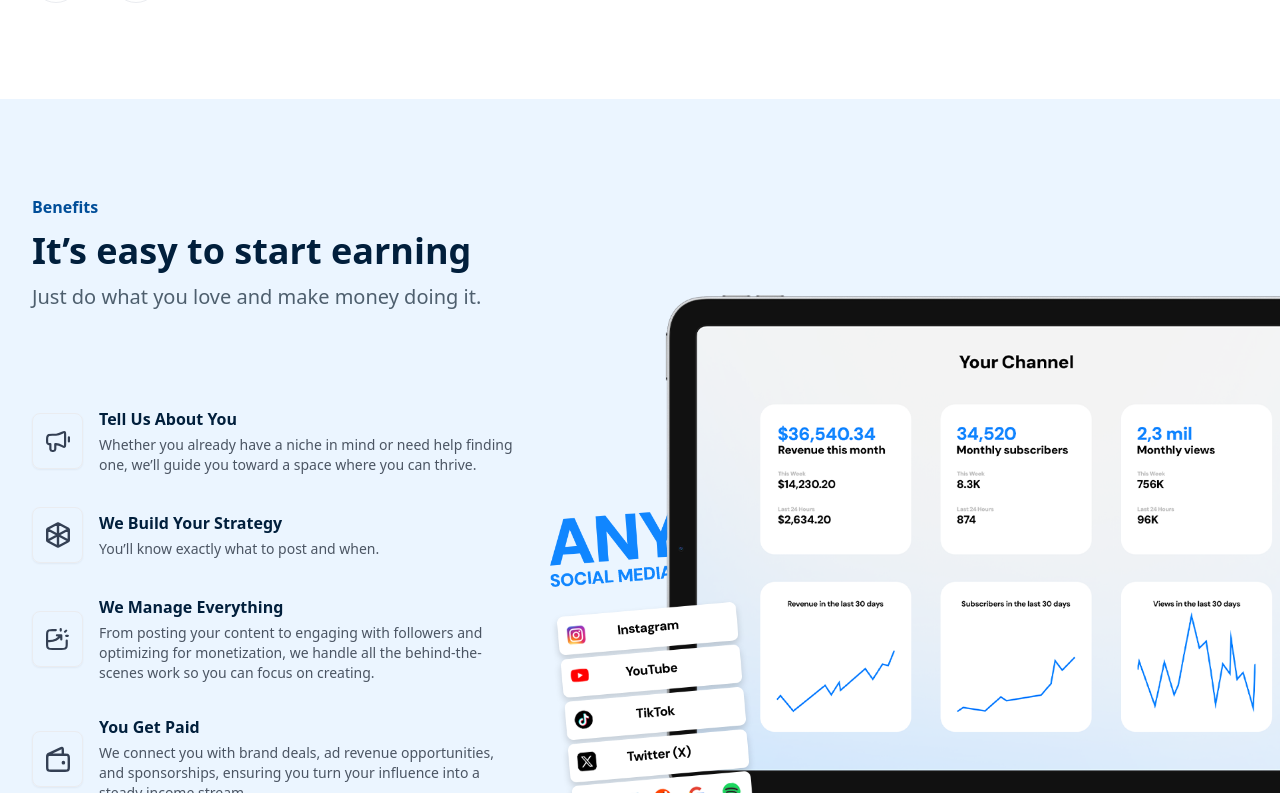
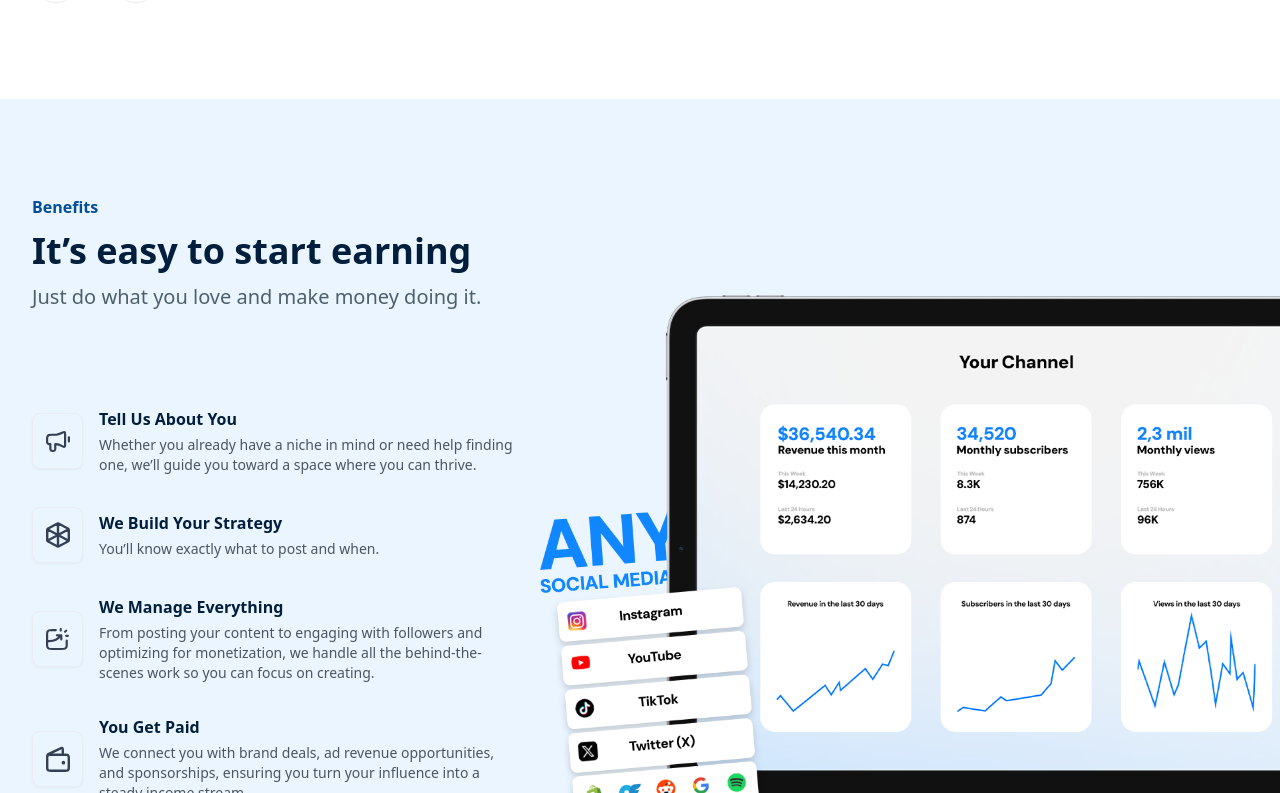
Before and after one commit to KamanDShrestha/rubia-2, a Next.js app: page / in a window 1280 px wide. Shown: the part 2366-3159 px from the top of the page. Built offline with nearby package versions, Linux system fonts and the light colour scheme.

Commit message:
benefits

```diff
--- a/src/app/components/layout/home/Benefits.tsx
+++ b/src/app/components/layout/home/Benefits.tsx
@@ -103,16 +103,16 @@ const Benefits = () => {
                 alt="Social Media Names"
                 width={230}
                 height={190}
-                className="w-20 sm:w-[160px] sm:right-6 sm:left-[-6%] left-[-2%] bottom-[0%]  lg:w-[210px] absolute lg:bottom-14 lg:left-[22px] z-10"
+                className="w-20 sm:w-[160px] sm:right-6 sm:left-[-6%] left-[-2%] bottom-[0%]  lg:w-[216px] absolute lg:bottom-16 lg:left-[22px] z-10"
               />
 
               {/* "ANY SOCIAL MEDIA" Text */}
               <Image
                 src="/images/benefits/ANY SOCIAL MEDIA.png"
                 alt="ANY SOCIAL MEDIA"
-                width={130}
+                width={140}
                 height={150}
-                className=" sm:w-20 sm:left-[-30px] absolute w-14 left-[-1.5%] lg:top-[135px] lg:left-[22px] lg:w-[130px] z-0 "
+                className="sm:w-20 sm:left-[-30px] absolute w-14 left-[-1.5%] lg:top-[135px] lg:left-[12px] lg:w-[140px] z-0"
               />
             </div>
 
```
